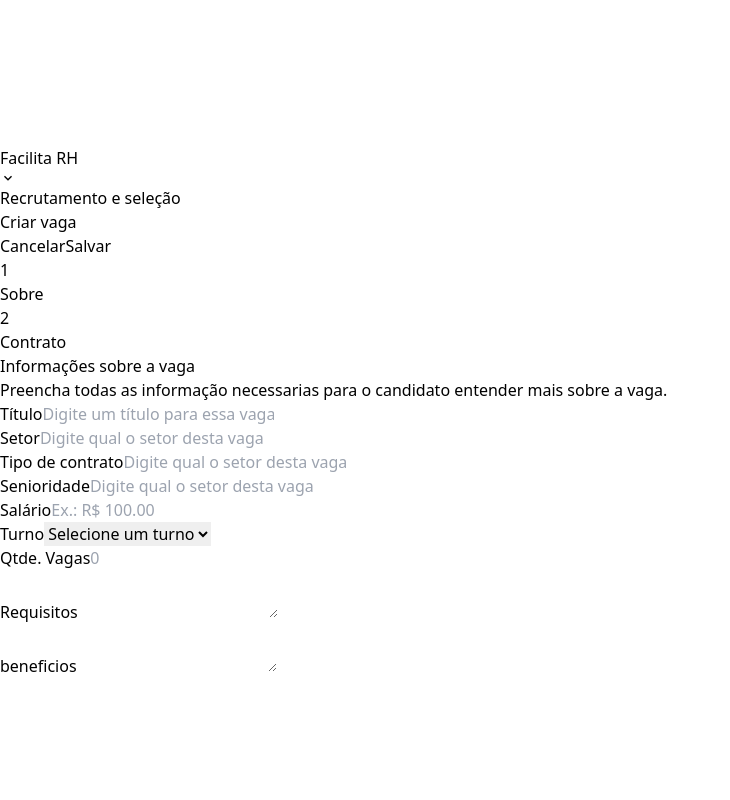
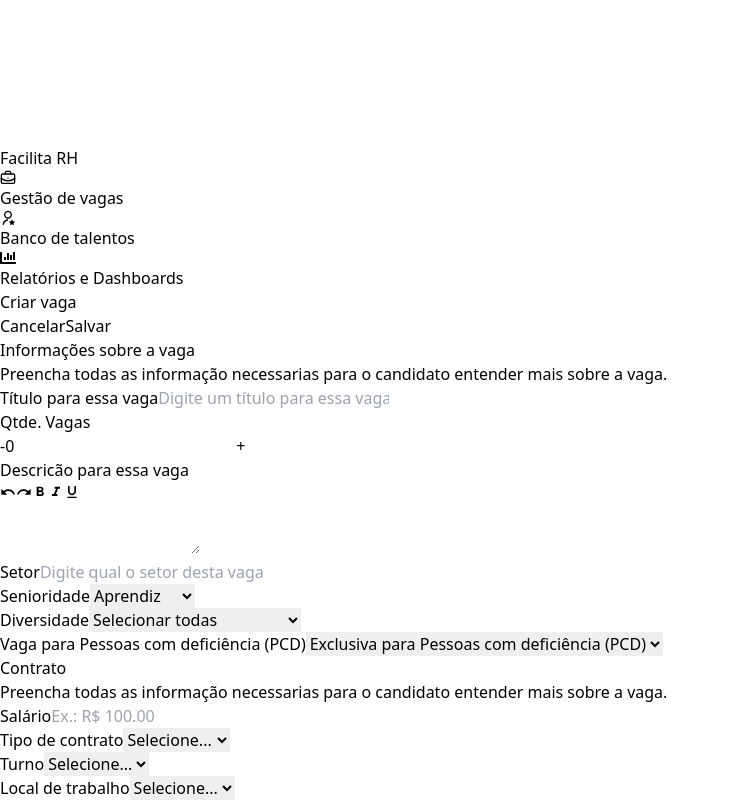
Before and after one commit to v-L1ma/RH, a React (Vite) app in the folder RH/: page /painel/gestao-vagas/nova-vaga in a window 1280 px wide. Shown: the part 1134-1934 px from the top of the page, without its empty margins (0-730 px from the left). Before the commit the page ends 1812 px from the top, so only its background shows below. Built offline with nearby package versions, Linux system fonts and the light colour scheme.

Commit message:
refactor: adjusting the create new job form

```diff
--- a/RH/src/App.css
+++ b/RH/src/App.css
@@ -1,3 +1,15 @@
 @tailwind base;
 @tailwind components;
 @tailwind utilities;
+
+@layer utilities {
+    /* Remove as setas do input number para navegadores baseados em WebKit (Chrome, Edge, Safari) */
+    .no-spinner::-webkit-inner-spin-button,
+    .no-spinner::-webkit-outer-spin-button {
+      @apply appearance-none;
+    }
+    /* Remove as setas do input number no Firefox */
+    .no-spinner {
+      -moz-appearance: textfield;
+    }
+  }
--- a/RH/src/App.tsx
+++ b/RH/src/App.tsx
@@ -13,13 +13,14 @@
 import { BancoTalentos } from "./Routes/BancoTalentos";
 import NotFound from "./Routes/NotFound";
 import Vaga from "./Routes/Vaga";
+import PainelHome from "./Routes/PainelHome";
 
 function App() {
   return (
     <main className="bg-slate-50 h-screen">
       <Router>
         <Routes>
-          <Route path="/" element={<Home />} />
+          <Route path="" element={<Home />} />
           <Route path="login" element={<Login />} />
           <Route path="cadastro" element={<Cadastrar />} />
           <Route path="ponto" element={<Ponto />} />
@@ -27,6 +28,7 @@
           <Route path="portal-vagas" element={<PortalVagas />}/>
           <Route path="portal-vagas/vaga/:id" element={<Vaga/>}/>
           <Route path="painel" element={<Painel />}>
+            <Route path="" element={<PainelHome/>}/>
             <Route path="gestao-vagas" element={<GestaoVagas />} />
             <Route path="gestao-vagas/nova-vaga" element={<NovaVaga />} />
             <Route path="gestao-vagas/vaga/:id" element={<CandidatosVaga/>}/>
--- a/RH/src/Routes/CandidatosVaga.tsx
+++ b/RH/src/Routes/CandidatosVaga.tsx
@@ -19,8 +19,8 @@
         </div>
 
         <div className="overflow-x-scroll">
-          <table className="w-full">
-            <thead>
+          <table className="w-full rounded-lg overflow-hidden">
+            <thead className="bg-gray-100">
               <tr>
                 <th className="px-4 py-0 text-left border-l">Nome</th>
                 <th className="px-4 py-2 text-left border-l">Telefone</th>
--- a/RH/src/Routes/NovaVaga.tsx
+++ b/RH/src/Routes/NovaVaga.tsx
@@ -1,5 +1,6 @@
 import React, { FunctionComponent, useRef, useState } from "react";
 import { useNavigate } from "react-router-dom";
+import { MdFormatBold, MdOutlineFormatItalic, MdFormatUnderlined, MdUndo, MdRedo } from "react-icons/md";
 
 export const NovaVaga: FunctionComponent = () => {
   const navigate = useNavigate();
@@ -8,6 +9,9 @@
   const setorRef = useRef<HTMLInputElement>(null);
   const salarioRef = useRef<HTMLInputElement>(null);
   const descricaoRef = useRef<HTMLTextAreaElement>(null);
+  const localRef = useRef<HTMLSelectElement>(null);
+  const [local, setLocal] = useState<string>("");
+  const [quantidade, setQuantidade] = useState<number>(0);
 
   type TVagas = {
     titulo: string | undefined;
@@ -60,28 +64,8 @@
         </div>
       </div>
 
-      <div className="bg-white w-full rounded-lg p-5 flex gap-4 justify-around items-center shadow-lg">
-        <div className="bg-teal-600 w-2/6 h-1 mb-7"></div>
-        <div className="flex flex-col gap-2">
-          <div className="w-10 h-10 rounded-full p-7 bg-teal-600  flex items-center justify-center">
-            <p className="text-white font-bold text-2xl ">1</p>
-          </div>
-          <p className="text-center">Sobre</p>
-        </div>
-
-        <div className="bg-gray-400 w-2/6 h-1 mb-7"></div>
-
-        <div className="flex flex-col gap-2">
-          <div className="w-10 h-10 rounded-full p-7 bg-teal-600  flex items-center justify-center">
-            <p className="text-white font-bold text-2xl ">2</p>
-          </div>
-          <p className="text-center">Contrato</p>
-        </div>
-
-        <div className="bg-gray-400 w-2/6 h-1 mb-7"></div>
-      </div>
-
-      <form className="bg-white w-full rounded-lg p-5 flex flex-col gap-4 shadow-lg">
+      <form className="flex flex-col gap-10">
+        <div className="bg-white w-full rounded-lg p-5 flex flex-col gap-4 shadow-lg">
           <div>
             <h2 className="font-bold text-xl">Informações sobre a vaga</h2>
             <p>
@@ -89,122 +73,241 @@
               mais sobre a vaga.
             </p>
           </div>
-
-        <div className="w-full">
+          <div className="flex gap-3">
+            <div className="w-full flex flex-col gap-2">
               <label htmlFor="titulo" className="font-bold">
-            Título
+                Título para essa vaga
               </label>
               <input
                 type="text"
                 id="titulo"
-            className="border-2 w-full p-1 rounded-lg"
+                className="border-2 w-full p-2 rounded-lg"
                 placeholder="Digite um título para essa vaga."
                 ref={tituloRef}
               />
             </div>
+            <div className="flex flex-col gap-2">
+              <label htmlFor="vagas" className="font-bold">
+                Qtde. Vagas
+              </label>
+              <div className="flex items-center gap-2">
+                <button
+                  type="button"
+                  className="bg-gray-300 px-3 py-2 rounded-md"
+                  onClick={() => setQuantidade((prev) => Math.max(prev - 1, 0))}
+                >
+                  -
+                </button>
+                <input
+                  type="number"
+                  value={quantidade}
+                  onChange={(e) => setQuantidade(Number(e.target.value))}
+                  className="border-2 p-2 text-center w-16 rounded-lg no-spinner"
+                />
+                <button
+                  type="button"
+                  className="bg-gray-300 px-3 py-2 rounded-md"
+                  onClick={() => setQuantidade((prev) => prev + 1)}
+                >
+                  +
+                </button>
+              </div>
+            </div>
+          </div>
+          <div className="flex flex-col gap-2">
+            <label htmlFor="descricao" className="font-bold">
+              Descricão para essa vaga
+            </label>
+            <div className="flex flex-col border-2 rounded-lg h-48 overflow-hidden">
+            <div className="w-full border-b-2">
+              <button type="button" className="p-2 text-xl rounded-lg hover:bg-gray-100"><MdUndo/></button>
+              <button type="button" className="p-2 text-xl rounded-lg hover:bg-gray-100"><MdRedo /></button>
+              <button type="button" className="p-2 text-xl rounded-lg hover:bg-gray-100"><MdFormatBold/></button>
+              <button type="button" className="p-2 text-xl rounded-lg hover:bg-gray-100"><MdOutlineFormatItalic /></button>
+              <button type="button" className="p-2 text-xl rounded-lg hover:bg-gray-100"><MdFormatUnderlined /></button>
 
+            </div>
+            <textarea
+              name="vagas"
+              id="vagas"
+              className="w-full h-full resize-none"
+              ref={descricaoRef}
+            ></textarea>
+            </div>
+          </div>
           <div className="grid grid-cols-2 w-full gap-5">
-          <div className="flex flex-col">
+            <div className="flex flex-col gap-2">
               <label htmlFor="setor" className="font-bold">
                 Setor
               </label>
               <input
                 type="text"
                 id="setor"
-              className="border-2 p-1 rounded-lg"
+                className="border-2 p-2 rounded-lg"
                 placeholder="Digite qual o setor desta vaga"
                 ref={setorRef}
               />
             </div>
-
-          <div className="flex flex-col ">
+            <div className="flex flex-col gap-2">
+              <label htmlFor="senioridade" className="font-bold">
+                Senioridade
+              </label>
+              <select name="" id="" className="border-2 p-2 rounded-lg">
+                <option value="" disabled>
+                  Selecione...
+                </option>
+                <option value="">Aprendiz</option>
+                <option value="">Estágiario</option>
+                <option value="">Assistente</option>
+                <option value="">Junior</option>
+                <option value="">Pleno</option>
+                <option value="">Sênior</option>
+              </select>
+            </div>
+            <div className="flex flex-col gap-2">
+              <label htmlFor="diversidade" className="font-bold">
+                Diversidade
+              </label>
+              <select name="" id="" className="border-2 p-2 rounded-lg">
+                <option value="" disabled>
+                  Selecione...
+                </option>
+                <option value="">Selecionar todas</option>
+                <option value="">Mulheres</option>
+                <option value="">Pessoas com idade 40+</option>
+                <option value="">Pessoas Indigenas</option>
+                <option value="">Pessoas pretas ou pardas</option>
+                <option value="">Pessoas com Deficiência</option>
+              </select>
+            </div>
+            <div className="flex flex-col gap-2">
               <label htmlFor="setor" className="font-bold">
-              Tipo de contrato
+                Vaga para Pessoas com deficiência (PCD)
               </label>
-            <input
-              type="text"
-              id="setor"
-              className="border-2 p-1 rounded-lg"
-              placeholder="Digite qual o setor desta vaga"
-              ref={setorRef}
-            />
+              <select name="" id="" className="border-2 p-2 rounded-lg">
+                <option value="" disabled>
+                  Selecione...
+                </option>
+                <option value="">
+                  Exclusiva para Pessoas com deficiência (PCD)
+                </option>
+                <option value="">
+                  Apto para Pessoas com deficiência (PCD)
+                </option>
+              </select>
+            </div>
+          </div>
         </div>
 
-          <div className="flex flex-col">
-            <label htmlFor="setor" className="font-bold">
-              Senioridade
-            </label>
-            <input
-              type="text"
-              id="setor"
-              className="border-2 p-1 rounded-lg"
-              placeholder="Digite qual o setor desta vaga"
-              ref={setorRef}
-            />
+        <div className="bg-white w-full rounded-lg p-5 flex flex-col gap-4 shadow-lg">
+          <div>
+            <h2 className="font-bold text-xl">Contrato</h2>
+            <p>
+              Preencha todas as informação necessarias para o candidato entender
+              mais sobre a vaga.
+            </p>
           </div>
-
-          <div className="flex flex-col ">
+          <div className="grid grid-cols-2 w-full gap-5">
+            <div className="flex flex-col gap-2">
               <label htmlFor="salario" className="font-bold">
                 Salário
               </label>
               <input
                 type="number"
                 id="salario"
-              className="border-2 p-1 rounded-lg"
+                className="border-2 p-2 rounded-lg no-spinner"
                 placeholder="Ex.: R$ 100.00"
                 ref={salarioRef}
               />
             </div>
-
-          <div className="flex flex-col">
+            <div className="flex flex-col gap-2">
+              <label htmlFor="setor" className="font-bold">
+                Tipo de contrato
+              </label>
+              <select name="" id="" className="border-2 p-2 rounded-lg">
+                <option value="default">Selecione...</option>
+                <option value="">CLT</option>
+                <option value="">PJ</option>
+                <option value="">Temporário</option>
+                <option value="">Estágio</option>
+                <option value="">Aprendiz</option>
+              </select>
+            </div>
+            <div className="flex flex-col gap-2">
               <label htmlFor="setor" className="font-bold">
                 Turno
               </label>
-            <select name="" id="" className="border-2 p-1 rounded-lg">
-              <option value="">Selecione um turno</option>
+              <select name="" id="" className="border-2 p-2 rounded-lg">
+                <option value="default">Selecione...</option>
                 <option value="">Manhã</option>
                 <option value="">Tarde</option>
                 <option value="">Noite</option>
                 <option value="">Integral</option>
               </select>
             </div>
-
-          <div className="flex flex-col ">
-            <label htmlFor="vagas" className="font-bold">
-              Qtde. Vagas
+            <div className="flex flex-col gap-2">
+              <label htmlFor="setor" className="font-bold">
+                Local de trabalho
+              </label>
+              <select
+                name=""
+                id=""
+                className="border-2 p-2 rounded-lg"
+                ref={localRef}
+                onChange={() => setLocal(localRef.current?.value || "")}
+              >
+                <option value="">Selecione...</option>
+                <option value="Presencial">Presencial</option>
+                <option value="Remoto">Remoto</option>
+                <option value="Hibrido">Hibrido</option>
+              </select>
+            </div>
+          </div>
+          {local === "Presencial" && (
+            <div className="grid grid-cols-4 gap-5 ">
+              <div className="flex flex-col gap-2">
+                <label htmlFor="setor" className="font-bold">
+                  País
+                </label>
+                <select name="" id="" className="border-2 p-2 rounded-lg">
+                  <option value="">Selecione</option>
+                </select>
+              </div>
+              <div className="flex flex-col gap-2">
+                <label htmlFor="cep" className="font-bold">
+                  CEP
                 </label>
                 <input
-              type="number"
-              id="vagas"
-              className="border-2 p-1 rounded-lg"
-              placeholder="0"
-              ref={quantidadeRef}
+                  type="text"
+                  id="cep"
+                  className="border-2 p-2 rounded-lg"
+                  placeholder="Digite qual o CEP"
+                />
+              </div>
+              <div className="flex flex-col gap-2">
+                <label htmlFor="estado" className="font-bold">
+                  Estado
+                </label>
+                <input
+                  type="text"
+                  id="estado"
+                  className="border-2 p-2 rounded-lg"
+                  placeholder="Digite qual o estado"
+                />
+              </div>
+              <div className="flex flex-col gap-2">
+                <label htmlFor="cidade" className="font-bold">
+                  Cidade
+                </label>
+                <input
+                  type="text"
+                  id="cidade"
+                  className="border-2 p-2 rounded-lg"
+                  placeholder="Digite qual o cidade"
                 />
               </div>
             </div>
-
-        <div className="flex flex-col">
-          <label htmlFor="descricao" className="font-bold">
-            Requisitos
-          </label>
-          <textarea
-            name="vagas"
-            id="vagas"
-            className="border-2 rounded-lg resize-none h-48"
-            ref={descricaoRef}
-          ></textarea>
-        </div>
-
-        <div className="flex flex-col">
-          <label htmlFor="descricao" className="font-bold">
-            beneficios
-          </label>
-          <textarea
-            name="vagas"
-            id="vagas"
-            className="border-2 rounded-lg resize-none h-48"
-            ref={descricaoRef}
-          ></textarea>
+          )}
         </div>
       </form>
     </div>
--- a/RH/src/components/SideBar.tsx
+++ b/RH/src/components/SideBar.tsx
@@ -1,37 +1,35 @@
-import { FunctionComponent, useState } from "react";
+import { FunctionComponent} from "react";
 import { Link } from "react-router-dom";
-import { MdOutlineKeyboardArrowDown } from "react-icons/md";
 import Logo from "../assets/LogoRH.png";
+import { LuBriefcaseBusiness } from "react-icons/lu";
+import { RiUserStarLine } from "react-icons/ri";
+import { FaChartBar } from "react-icons/fa";
 
 export const SideBar: FunctionComponent = () => {
-  const [dropDownListOpen, setDropDownListOpen] = useState<boolean>(false);
-
   return (
-    <aside className="flex flex-col w-1/6 items-center p-3 rounded-r-xl bg-white">
+    <aside className="flex flex-col items-center p-10 rounded-r-xl bg-white">
       <div className="flex items-center">
         <img src={Logo} alt="" className="h-20" />
-        <h1>Facilita RH</h1>
+        <h1 className="text-lg text-gray-500 font-bold">Facilita RH</h1>
       </div>
-      <ul>
-        <li
-          className="mt-10 flex items-center text-xl"
-          onClick={() => setDropDownListOpen(!dropDownListOpen)}
-        >
-          <MdOutlineKeyboardArrowDown /> Recrutamento e seleção
+
+      <ul className="flex flex-col gap-10 mt-20">
+        <Link to="gestao-vagas">
+          <li className="flex items-end gap-5 text-lg text-gray-500 font-bold">
+            <LuBriefcaseBusiness className="text-2xl" />
+            Gestão de vagas
+          </li>
+        </Link>
+        <Link to="banco-de-talentos">
+          <li className="flex items-end gap-5 text-lg text-gray-500 font-bold">
+            <RiUserStarLine className="text-2xl" />
+            Banco de talentos
+          </li>
+        </Link>
+        <li className="flex items-center gap-5 text-lg text-gray-500 font-bold">
+          <FaChartBar className="text-2xl" />
+          Relatórios e Dashboards
         </li>
-        {dropDownListOpen && (
-          <ul className="mt-5 ml-7 flex flex-col gap-5 ">
-            <Link to="gestao-vagas">
-                <li>Gestão de vagas</li>
-            </Link>
-            <Link to="banco-de-talentos">
-            <li>Banco de talentos</li>
-            </Link>
-            <li>Triagem e Avaliação</li>
-            <li>Fluxo de Seleção</li>
-            <li>Relatórios e Dashboards</li>
-          </ul>
-        )}
       </ul>
     </aside>
   );
```
Also changed, not shown: RH/src/Routes/PainelHome.tsx (added, +11 -0 lines). Lines whose indentation alone changed are shown as unchanged.
